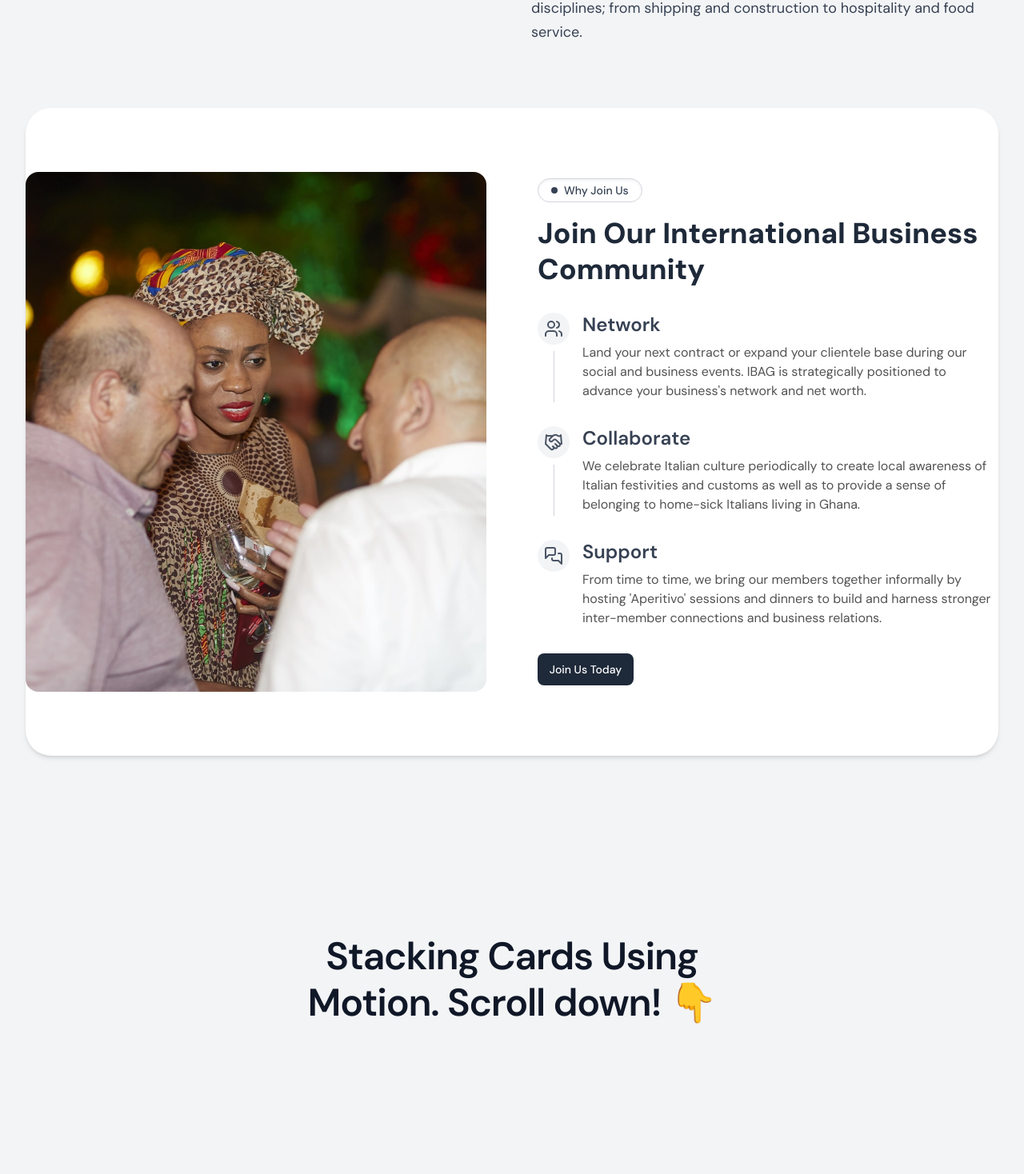
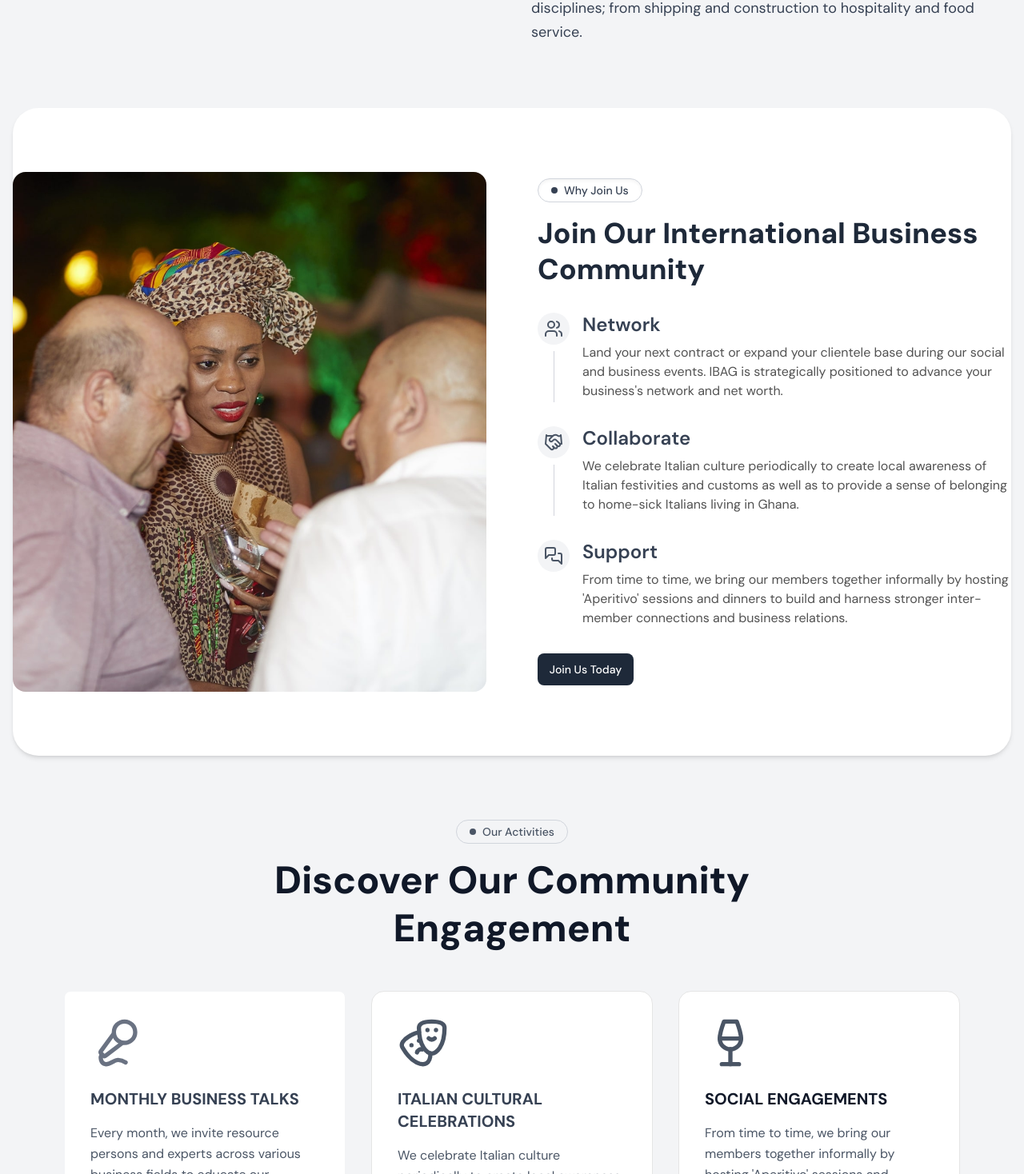
Before and after one commit to dominicnaatey/ibag-brochure, a Next.js app: page / in a window 1280 px wide. Shown: the part 1022-2490 px from the top of the page at 80% size. Built offline with nearby package versions, Linux system fonts and the light colour scheme; no server answers.

Commit message:
adjust padding and update component name in home page

```diff
--- a/app/page.tsx
+++ b/app/page.tsx
@@ -51,7 +51,7 @@ export default function HomePage() {
 
         {/* Features Grid */}
         <section>
-          <div className="cmx-auto px-8">
+          <div className="cmx-auto px-4">
             <FeaturesGrid2 />
           </div>
         </section>
@@ -59,7 +59,7 @@ export default function HomePage() {
         {/* IBAG Activities Section */}
         <section className="">
           <div className=" mx-auto px-4">
-            <ActivitiesSection2 />
+            <ActivitiesSection />
           </div>
         </section>
 
```
